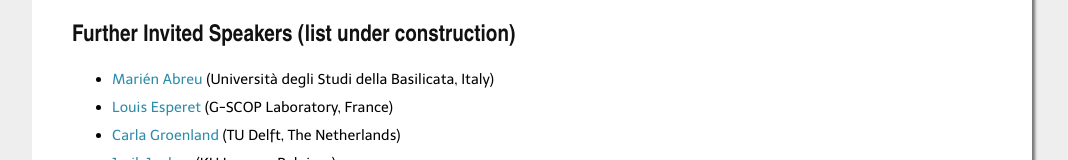
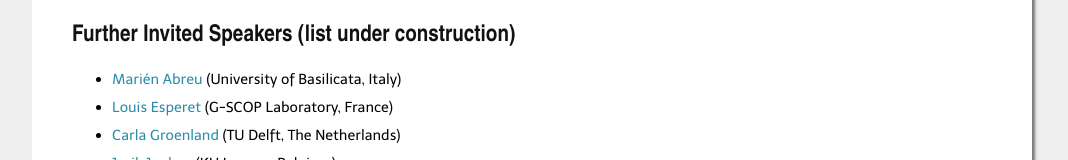
Before and after one commit to bgtc-conference/bgtc-conference.github.io, a plain HTML site: page index.html in a window 1280 px wide. Shown: the part 465-625 px from the top of the page, without its empty margins (108-1176 px from the left). Drawn offline with nearby package versions, Linux system fonts and the light colour scheme; a web font is replaced by a local one.

Commit message:
Put affiliation of Marien Abreu in English for consistency.

```diff
--- a/index.html
+++ b/index.html
@@ -85,7 +85,7 @@ var isSafari = Object.prototype.toString.call(window.HTMLElement).indexOf('Const
 <div class="section">
 <h1>Further Invited Speakers (list under construction) </h1>
 <ul>
-<li><a href="https://www.researchgate.net/profile/Marien-Abreu-2" rel="external">Marién Abreu</a> (Università degli Studi della Basilicata, Italy)</li>
+<li><a href="https://www.researchgate.net/profile/Marien-Abreu-2" rel="external">Marién Abreu</a> (University of Basilicata, Italy)</li>
 <li><a href="https://oc.g-scop.grenoble-inp.fr/esperet/" rel="external">Louis Esperet</a> (G-SCOP Laboratory, France)</li>
 <li><a href="https://sites.google.com/view/carlagroenland" rel="external">Carla Groenland</a> (TU Delft, The Netherlands)</li>
 <li><a href="https://people.cs.kuleuven.be/~jorik.jooken/" rel="external">Jorik Jooken</a> (KU Leuven, Belgium)</li>
```
